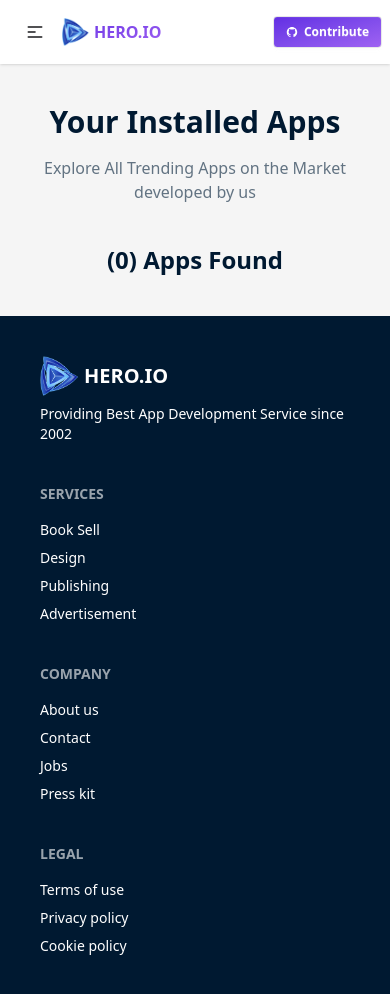
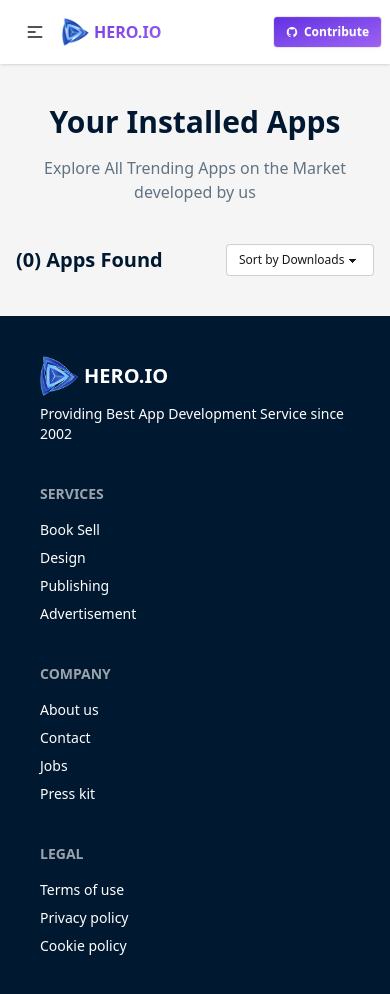
Before and after one commit to Ana-Ammar/hero-apps-assignment-8, a React (Vite) app: page /intallation in a window 390 px wide. Built offline with nearby package versions, Linux system fonts and the light colour scheme.

Commit message:
functionality almost completed

```diff
--- a/package.json
+++ b/package.json
@@ -16,6 +16,7 @@
     "react-dom": "^19.1.1",
     "react-icons": "^5.5.0",
     "react-router": "^7.9.3",
+    "react-spinners": "^0.17.0",
     "recharts": "^3.2.1",
     "tailwindcss": "^4.1.14"
   },
--- a/src/Layouts/MainLayout.jsx
+++ b/src/Layouts/MainLayout.jsx
@@ -1,14 +1,18 @@
 import { Outlet } from "react-router";
 import Navbar from "../Components/Navbar";
 import Footer from "../Components/Footer";
+import { useState } from "react";
+import { HashLoader } from "react-spinners";
 
 
 const MainLayout = () => {
+
     return (
        <div className="flex flex-col min-h-screen bg-[#F5F5F5]">
+
         <Navbar></Navbar>
         <div className="flex-1">
-            <Outlet></Outlet>
+             <Outlet></Outlet>
         </div>
         <Footer></Footer>
        </div>
--- a/src/Pages/Apps.jsx
+++ b/src/Pages/Apps.jsx
@@ -1,9 +1,10 @@
 import { Suspense, useState } from "react";
 import useAppData from "../Hooks/useAppData";
 import AppShow from "../Pages/TrendingApp.jsx/AppShow"
+import LoadingSpiner from "./LoadingSpiner";
 
 const Apps = () => {
-    const [appData] = useAppData()
+    const [appData , loading] = useAppData()
     const [search, setSearch] = useState('')
 
     const convertedSearch = search.trim().toLocaleLowerCase()
@@ -48,11 +49,13 @@ const Apps = () => {
         </label>
       </div>
 
+      {loading ? <LoadingSpiner></LoadingSpiner> :
       <div className="grid md:grid-cols-3 lg:grid-cols-4 gap-4 mt-4">
         {
             searchedValue.map(app => <AppShow key={app.id} app={app}></AppShow>)
         }
       </div>
+      }
 
     </div>
   );
--- a/src/Pages/ErrorBoundary.jsx
+++ b/src/Pages/ErrorBoundary.jsx
@@ -1,10 +1,9 @@
-import { NavLink, useNavigate, useRouteError } from "react-router";
+import { NavLink, useNavigate } from "react-router";
 import errorImg from "../assets/error-404.png"
 import Footer from "../Components/Footer";
 import Navbar from "../Components/Navbar";
 
 const ErrorBoundary = () => {
-    const error = useRouteError();
     let navigate = useNavigate();
 
     return (
@@ -14,8 +13,8 @@ const ErrorBoundary = () => {
         <div className="flex-1 mx-auto mt-10">
         <img src={errorImg}></img>
         </div>
-         <h1 className="text-[#001931] font-semibold text-5xl text-center mt-8 mb-4">Oops, Page {error.statusText}</h1>
-        <h2 className="text-center text-[#627382] mb-4">{error.data}</h2>
+         <h1 className="text-[#001931] font-semibold text-5xl text-center mt-8 mb-4">Oops, Page Not Found</h1>
+        <h2 className="text-center text-[#627382] mb-4">The page you are looking for is not available.</h2>
         <button onClick={() => navigate(-1)} className="btn btn-sm md:btn-md bg-gradient-to-br from-[#632EE3] to-[#9F62F2] text-white w-fit mx-auto mb-10">Go Back!</button>
         <Footer></Footer>
        </div>
--- /dev/null
+++ b/src/Pages/ErrorForApp.jsx
@@ -0,0 +1,22 @@
+import { useNavigate } from 'react-router';
+import Navbar from '../Components/Navbar';
+import Footer from '../Components/Footer';
+import AppError from '../assets/App-Error.png'
+
+const ErrorForApp = () => {
+    let navigate = useNavigate();
+
+    return (
+        <div className="flex flex-col">
+
+        <div className="flex-1 mx-auto mt-10">
+        <img src={AppError}></img>
+        </div>
+         <h1 className="text-[#001931] font-semibold text-5xl text-center mt-8 mb-4">Oops, App Not Found</h1>
+        <h2 className="text-center text-[#627382] mb-4">The App you are requesting is not found on our system.  please try another apps</h2>
+        <button onClick={() => navigate('/apps')} className="btn btn-sm md:btn-md bg-gradient-to-br from-[#632EE3] to-[#9F62F2] text-white w-fit mx-auto mb-10">Go Back!</button>
+       </div>
+    );
+};
+
+export default ErrorForApp;
--- a/src/Pages/Installation.jsx
+++ b/src/Pages/Installation.jsx
@@ -1,11 +1,72 @@
-import useAppData from "../Hooks/useAppData";
-import { getDataFromLs } from "../Utilities/Utility";
+import { useState } from "react";
+import { getDataFromLs, removeItemFromLs } from "../Utilities/Utility";
+import InstalledApp from "./InstalledApp";
 
 const Installation = () => {
-//   const [appData] = useAppData();
+  const [filteredData, setFilteredData] = useState(getDataFromLs());
+//   const [loading, setLoading] = useState(false)
 
-const installedApp = getDataFromLs()
-console.log(installedApp)
+
+  const handleUninstallBtn = (clickedId) => {
+    removeItemFromLs(clickedId);
+    setFilteredData(getDataFromLs());
+  };
+
+
+//   sort by download
+const sortByDownloads = (value) => {
+
+    if(value === 'asc-order') {
+        const sortedByAsc = [...filteredData].sort((a, b) => {
+
+            let convertA = parseFloat(a.downloads)
+            let convertB = parseFloat(b.downloads)
+
+            if(a.downloads.includes('M')) {
+                convertA = convertA * 1000000;
+            }
+            else if (a.downloads.includes('K')) {
+                convertA = convertA * 1000;
+            }
+
+            if(b.downloads.includes('M')) {
+                convertB = convertB * 1000000;
+            }
+            else if (b.downloads.includes('K')) {
+                convertB = convertB * 1000;
+            }
+
+            return convertB - convertA;
+        })
+        setFilteredData(sortedByAsc)
+    }
+
+    if(value === 'dsc-order') {
+        const sortedByDsc = [...filteredData].sort((a, b) => {
+
+            let convertA = parseFloat(a.downloads)
+            let convertB = parseFloat(b.downloads)
+
+            if(a.downloads.includes('M')) {
+                convertA = convertA * 1000000;
+            }
+            else if (a.downloads.includes('K')) {
+                convertA = convertA * 1000;
+            }
+
+            if(b.downloads.includes('M')) {
+                convertB = convertB * 1000000;
+            }
+            else if (b.downloads.includes('K')) {
+                convertB = convertB * 1000;
+            }
+
+            return convertA - convertB;
+        })
+        setFilteredData(sortedByDsc)
+    }
+}
+
 
 
 
@@ -18,9 +79,31 @@ console.log(installedApp)
         Explore All Trending Apps on the Market developed by us
       </h4>
 
-       <div className="md:flex justify-between items-center">
-        <h4 className="text-center text-[#001931] font-bold text-2xl mb-4 md:mb-0">({installedApp.length}) Apps Found</h4>
+      <div className="flex justify-between items-center">
+        <h4 className=" text-[#001931] font-bold text-xl md:text-2xl md:mb-0">
+          ({filteredData.length}) Apps Found
+        </h4>
 
+        <select
+        defaultValue={'Sort by Downloads'}
+        onChange={(e) => sortByDownloads(e.target.value)}
+         className="select-sm select w-fit"
+
+        >
+          <option disabled={true}>Sort by Downloads</option>
+          <option value={'asc-order'}>High-Low</option>
+          <option value={'dsc-order'}>Low-High</option>
+        </select>
+      </div>
+
+      <div className="mt-4">
+        {filteredData.map((app) => (
+          <InstalledApp
+            handleUninstallBtn={handleUninstallBtn}
+            key={app.id}
+            app={app}
+          ></InstalledApp>
+        ))}
       </div>
     </div>
   );
--- /dev/null
+++ b/src/Pages/InstalledApp.jsx
@@ -0,0 +1,40 @@
+import download from "../assets/icon-downloads.png";
+import star from "../assets/icon-ratings.png";
+
+const InstalledApp = ({ app, handleUninstallBtn }) => {
+
+  const { image, title, id, downloads, ratingAvg, size } = app;
+
+
+  return (
+    <div className="p-4 bg-white rounded-sm shadow-sm flex items-center gap-4 w-full mb-4">
+      <img className="rounded-lg w-20 h-20" src={image} />
+
+      <div className="md:flex justify-between w-full items-center">
+        <div className="flex flex-col gap-4">
+        <h1 className="text-[#001931] font-medium md:text-xl">{title}</h1>
+        <div className="flex items-center gap-4">
+
+          <span className=" text-[#00D390] text-sm md:text-base flex items-center gap-1">
+            <img src={download} className="w-4" /> {downloads}
+          </span>
+          <span className=" text-[#FF8811] text-sm md:text-base flex items-center gap-1">
+            <img src={star} className="w-4" />
+            {ratingAvg}
+          </span>
+          <span className="text-[#627382] text-sm md:text-base">{size} MB</span>
+        </div>
+      </div>
+
+        <button
+        onClick={() => handleUninstallBtn(id)}
+        className="mt-3 md:mt-0 btn btn-sm md:btn-md bg-[#00D390] font-semibold text-white md:text-base">
+        Uninstall
+        </button>
+
+      </div>
+    </div>
+  );
+};
+
+export default InstalledApp;
--- /dev/null
+++ b/src/Pages/LoadingSpiner.jsx
@@ -0,0 +1,13 @@
+import { HashLoader } from "react-spinners";
+
+const LoadingSpiner = () => {
+  return (
+    <div className="max-w-screen-2xl mx-auto px-4 md:px-8 lg:px-12 mt-10 md:mt-16 lg:mt-20 mb-10 md:mb-20 flex justify-center items-center max-h-screen">
+
+      <HashLoader color="#632EE3" loading size={120} speedMultiplier={1} />
+
+    </div>
+  );
+};
+
+export default LoadingSpiner;
--- a/src/Routes/Routes.jsx
+++ b/src/Routes/Routes.jsx
@@ -5,6 +5,7 @@ import Apps from "../Pages/Apps";
 import Installation from "../Pages/Installation";
 import ErrorBoundary from "../Pages/ErrorBoundary";
 import AppDetails from "../Pages/App Details/AppDetails";
+import ErrorForApp from "../Pages/ErrorForApp";
 
 
  const router = createBrowserRouter([
@@ -29,6 +30,7 @@ import AppDetails from "../Pages/App Details/AppDetails";
             path: '/appdetails/:id',
             loader: () => fetch("/data.json"),
             Component: AppDetails,
+            errorElement: <ErrorForApp></ErrorForApp>
         }
     ]
   },
--- a/src/Utilities/Utility.js
+++ b/src/Utilities/Utility.js
@@ -18,4 +18,10 @@ const addItemToLs = (data) => {
 }
 
 
-export {getDataFromLs, addItemToLs}
+const removeItemFromLs = (id) => {
+    const storedData = getDataFromLs()
+    const filteredItems = storedData.filter(d => d.id !== id)
+    localStorage.setItem('installed', JSON.stringify(filteredItems))
+}
+
+export {getDataFromLs, addItemToLs, removeItemFromLs}
```
Also changed, not shown: 1 other file (tests, documents, lock files or other folders).
